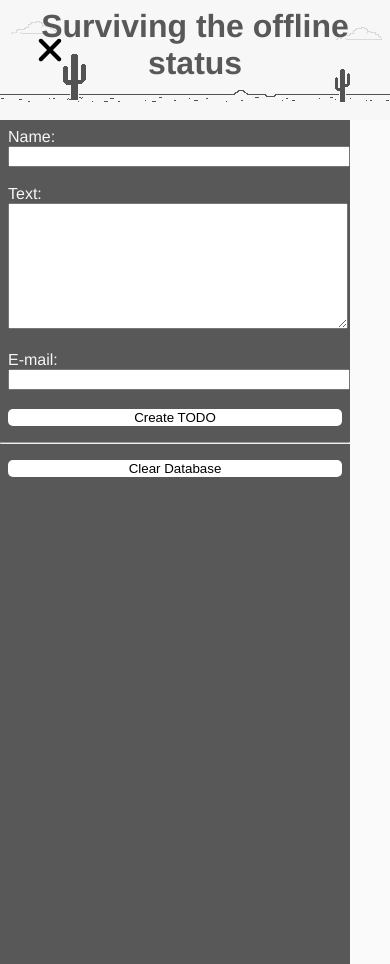
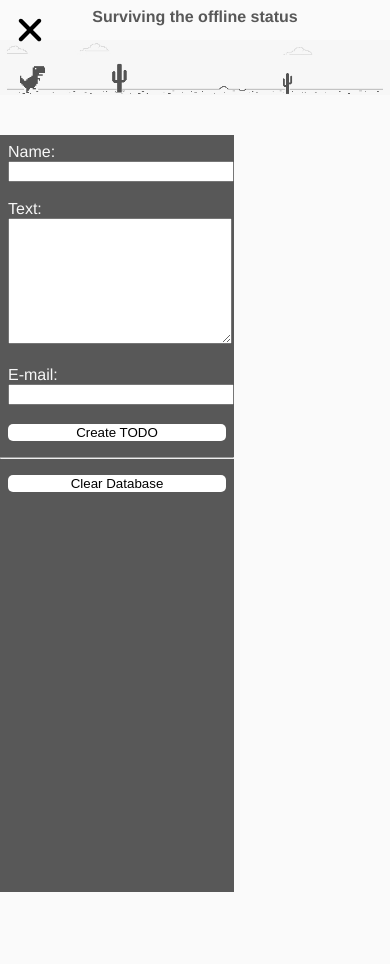
Before and after one commit to AdamModus/offline-todo-list, a plain HTML site: page app/index.html in a window 390 px wide. Both pictures are taken after a click on the button 50 px from the left and 50 px from the top of the page. After the commit the page ends 892 px from the top, so only its background shows below. Drawn offline with Linux system fonts and the light colour scheme.

Commit message:
trying to be all responsive and stuff :P

```diff
--- a/app/index.html
+++ b/app/index.html
@@ -35,7 +35,7 @@
                 display: flex;
                 width: auto;
                 min-height: 120px;
-                font-size: 1.3rem;
+                font-size: 1.1rem;
                 padding: 1rem;
                 margin: 20px 0;
                 position: relative;
@@ -48,7 +48,7 @@
 
             figure h1.header{
                 margin: 0;
-                font-size: 2rem;
+                font-size: 1.5rem;
                 max-width: 90%;
             }
 
--- a/app/style/css/main.css
+++ b/app/style/css/main.css
@@ -12,7 +12,7 @@ html, body {
 
 h1 {
     color: #585858;
-    font-size: 2rem;
+    font-size: 1.5rem;
     margin-top: 8px;
 }
 
@@ -20,9 +20,7 @@ header {
     text-align: center;
     height: 88px;
     background-color: #F7F7F7;
-    background-image: url("../../imgs/offline-rex.jpg");
-    background-repeat: no-repeat;
-    background-position: center;
+    background: url(../../imgs/offline-rex.jpg) center / 100% no-repeat;
 }
 
 .side-nav-switch {
@@ -61,7 +59,6 @@ header {
     position: absolute;
     z-index: 1;
     will-change: transform;
-    height: 100%;
 }
 
 .offline-nav.open {
@@ -127,7 +124,25 @@ header {
     }
 
     header {
-        height: 120px;
+        height: 135px;
     }
 
+    .offline-nav {
+        height: calc(100% - 135px + 3rem);
+    }
+
+    .side-nav-switch {
+        left: 0;
+        top: 0;
+    }
+
+    .offline-nav.open {
+        width: 60%;
+    }
 }
+
+@media screen and (max-width: 400px) and (min-width: 0px) {
+    h1 {
+        font-size: 1rem;
+    }
+}
```
